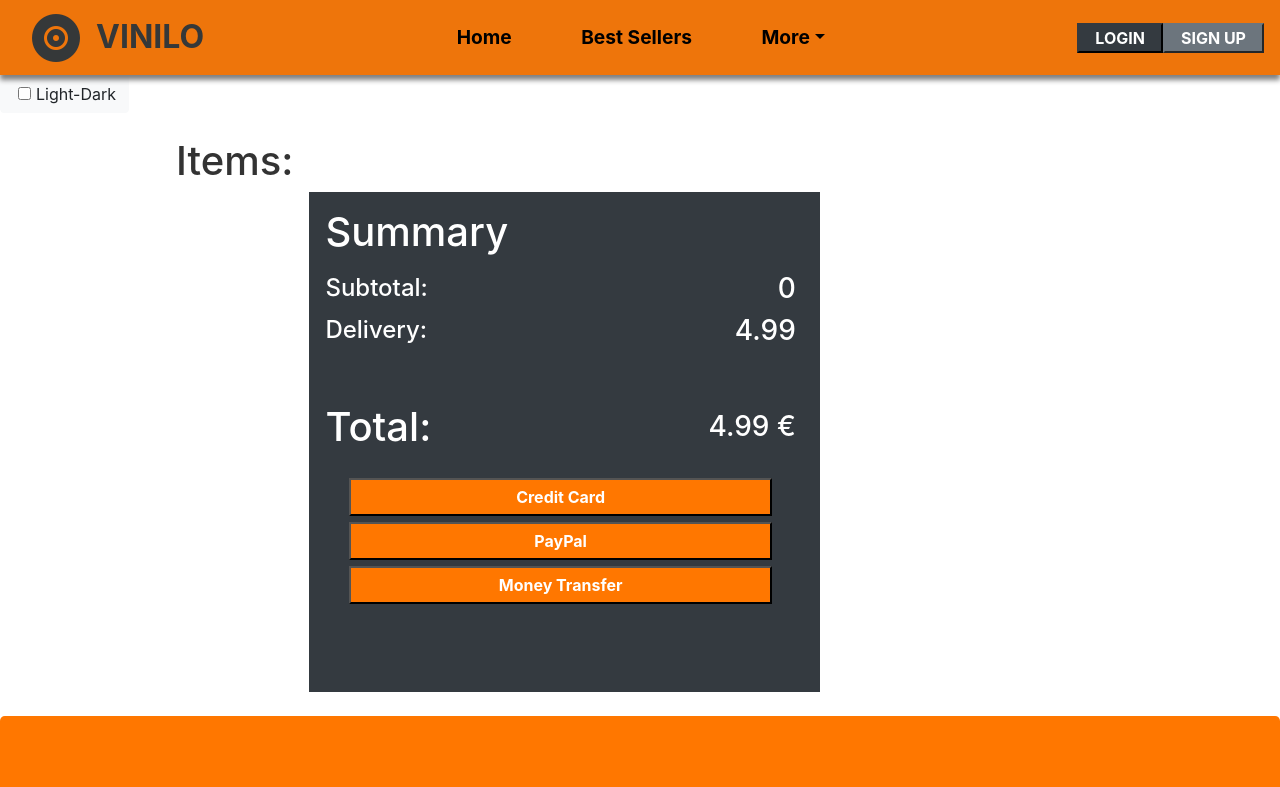
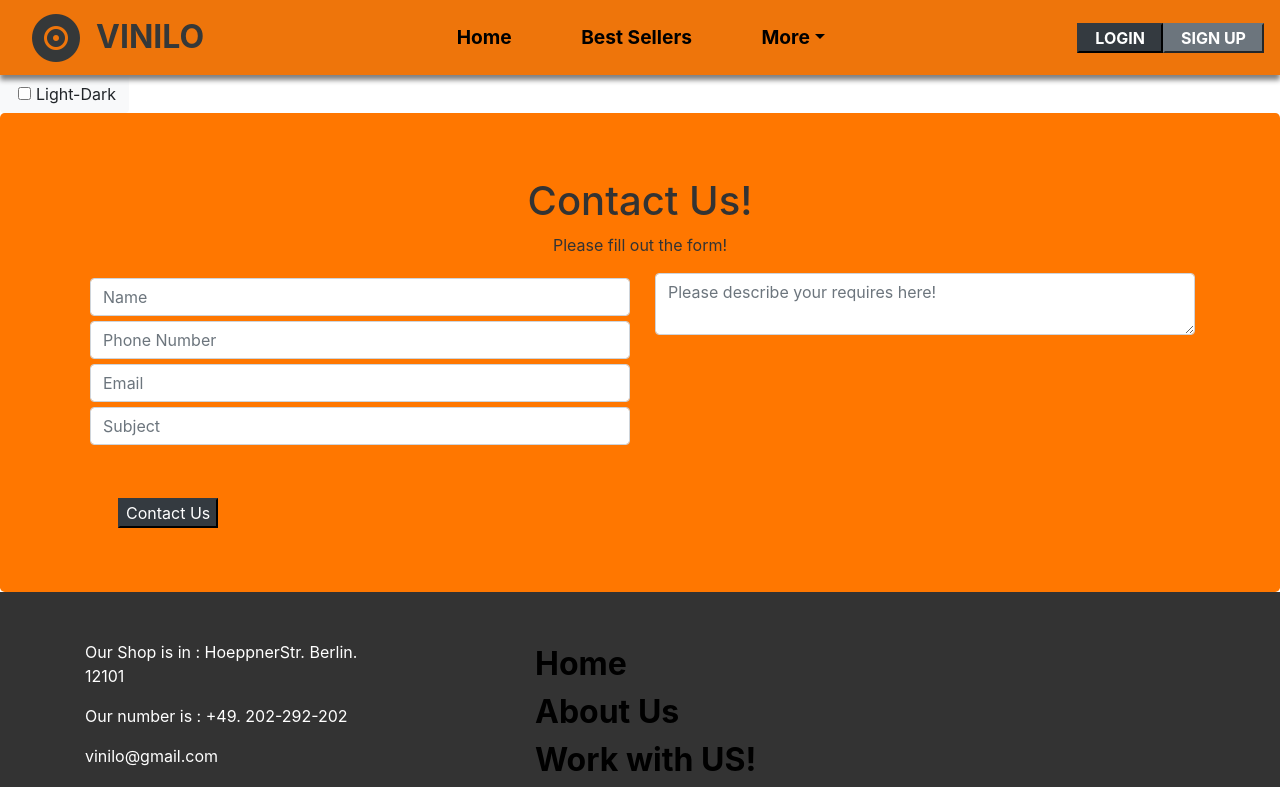
Before and after one commit to neao002/RecordShop-with_react, a React (Create React App) app in the folder myapp/: page /payment in a window 1280 px wide. Shown: the top 787 px of the page. Built offline with nearby package versions, Linux system fonts and the light colour scheme.

Commit message:
small update example payment

```diff
--- a/myapp/src/App.css
+++ b/myapp/src/App.css
@@ -160,3 +160,7 @@ a:hover {
 .faMoon {
   background-color: blueviolet;
 }
+.checkout {
+  position: sticky;
+  top: 40px;
+}
--- a/myapp/src/App.js
+++ b/myapp/src/App.js
@@ -66,7 +66,7 @@ function App() {
             exact
           >
             {/* example payment page in component,real one by Ahmad */}
-            <Payment></Payment>
+            {/* <Payment></Payment> */}
           </Route>
         </Switch>
         {/* Contact Form */}
--- a/myapp/src/Components/Payment/Payment.js
+++ b/myapp/src/Components/Payment/Payment.js
@@ -66,21 +66,21 @@ function Payment() {
         })}
       </div>
       <div
-        className="bg-dark text-white py-3 pr-4 pl-3 ml-3 mr-5"
-        style={{ height: "500px", width: "55%", marginTop: "55px" }}
+        className="checkout bg-dark text-white py-3 pr-4 pl-3 ml-5 mr-5"
+        style={{ height: "490px", width: "55%", marginTop: "55px" }}
       >
         <h1 className="mb-3">Summary</h1>
         <div className=" d-flex justify-content-between align-items-center">
           <h4>Subtotal:</h4>
-          <h3>{totalPrice}</h3>
+          <h3>{totalPrice.toFixed(2)} €</h3>
         </div>
         <div className=" d-flex justify-content-between align-items-center">
           <h4>Delivery:</h4>
-          <h3>{delivery}</h3>
+          <h3>{delivery.toFixed(2)} €</h3>
         </div>
         <div className="mt-5 d-flex justify-content-between align-items-center">
           <h1>Total:</h1>
-          <h3>{totalPrice + delivery} €</h3>
+          <h3>{(totalPrice + delivery).toFixed(2)} €</h3>
         </div>
         <div className="d-flex justify-content-between mx-auto flex-column mt-3 h-25 w-100 px-4">
           <button
```
Also changed, not shown: 1 other file (tests, documents, lock files or other folders).
